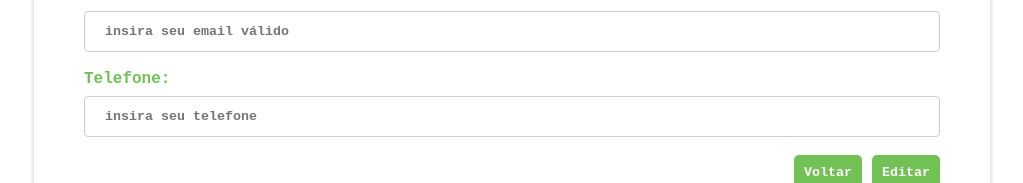
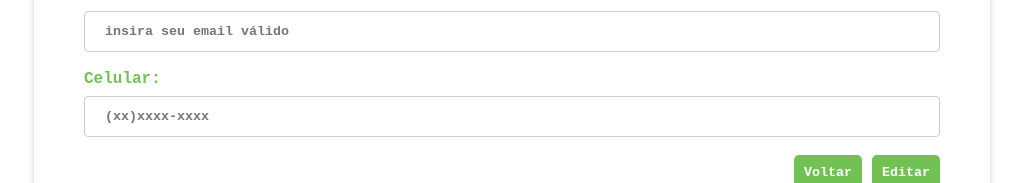
Before and after one commit to iThiagoLessa/torneio-zbra, a React (Create React App) app: page /editar/1 in a window 1280 px wide. Shown: the part 384-567 px from the top of the page, without its empty margins (128-1151 px from the left). Built offline with nearby package versions, Linux system fonts and the light colour scheme.

Commit message:
Ajuste readMe e consertos

```diff
--- a/src/components/EstruturaTorneio.jsx
+++ b/src/components/EstruturaTorneio.jsx
@@ -15,7 +15,9 @@ const EstruturaTorneio = (props) => {
     });
     if(obj.length === 3 ) {
       const finalista2 = document.getElementById("finalista2");
+      const jogador4 = document.getElementById("jogador4");
       finalista2.innerHTML = obj[2].nome;
+      jogador4.innerHTML = "eliminado";
     }
   });
   return (
--- a/src/views/Editar.jsx
+++ b/src/views/Editar.jsx
@@ -63,12 +63,12 @@ const Editar = (props) => {
               />
             </div>
             <div>
-              <label>Telefone:</label>
+              <label>Celular:</label>
               <input
                 id="telefone"
                 type="number"
                 name="telefone"
-                placeholder="insira seu telefone"
+                placeholder="(xx)xxxx-xxxx"
               />
             </div>
             <footer>
```
Also changed, not shown: 1 other file (tests, documents, lock files or other folders).
